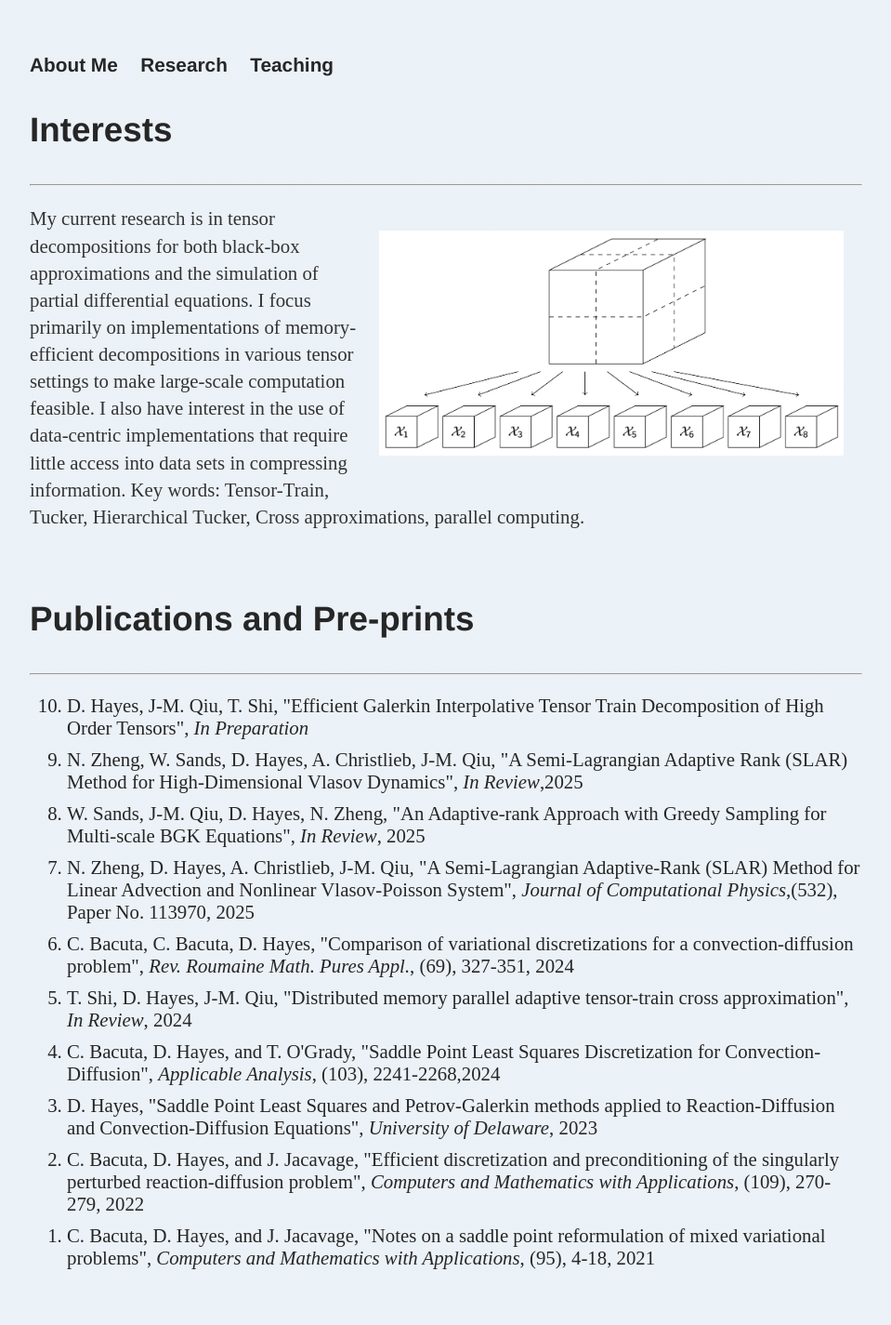
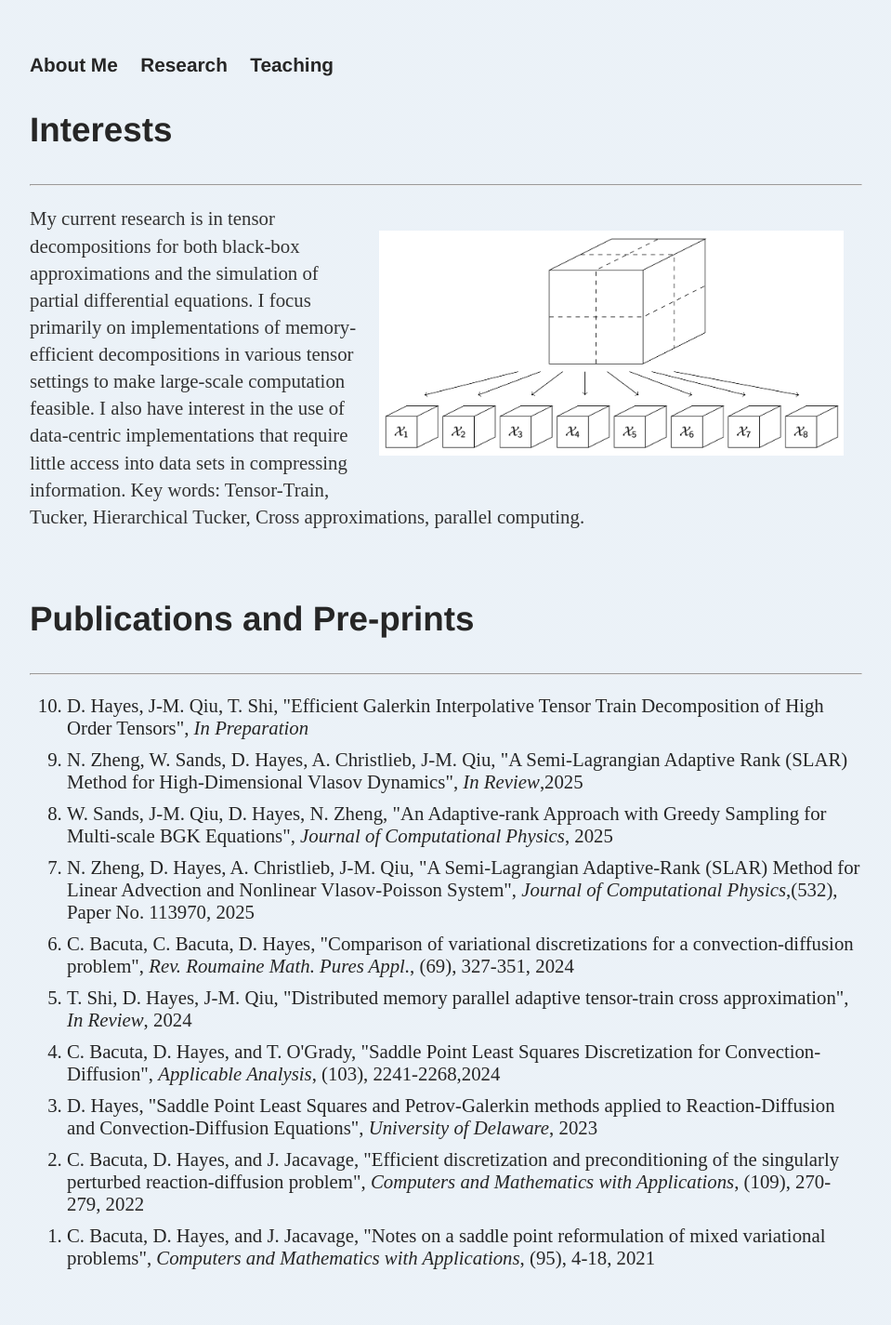
Before and after one commit to dhayes95/dhayes95.github.io, a Jekyll site: the page built from research/index.html, in a window 1280 px wide. Shown: the whole page at 93% size, without its empty margins (160-1119 px from the left). Built offline with Jekyll 4.4.1, drawn with Linux system fonts in a browser that asks for light colours.

Commit message:
Update publication status for a research paper

```diff
--- a/research/index.html
+++ b/research/index.html
@@ -20,7 +20,7 @@ title: Research Interest
 			<ol reversed>
 				<li>D. Hayes, J-M. Qiu, T. Shi, "Efficient Galerkin Interpolative Tensor Train Decomposition of High Order Tensors", <i>In Preparation</i></li>
 				<li>N. Zheng, W. Sands, D. Hayes, A. Christlieb, J-M. Qiu, "A Semi-Lagrangian Adaptive Rank (SLAR) Method for High-Dimensional Vlasov Dynamics", <i>In Review</i>,2025</li>
-				<li>W. Sands, J-M. Qiu, D. Hayes, N. Zheng, "An Adaptive-rank Approach with Greedy Sampling for Multi-scale BGK Equations", <i>In Review</i>, 2025</li>
+				<li>W. Sands, J-M. Qiu, D. Hayes, N. Zheng, "An Adaptive-rank Approach with Greedy Sampling for Multi-scale BGK Equations", <i>Journal of Computational Physics</i>, 2025</li>
 				<li>N. Zheng, D. Hayes, A. Christlieb, J-M. Qiu, "A Semi-Lagrangian Adaptive-Rank (SLAR) Method for Linear Advection and Nonlinear Vlasov-Poisson System", <i>Journal of Computational Physics</i>,(532), Paper No. 113970, 2025</li>
 				<li>C. Bacuta, C. Bacuta, D. Hayes, "Comparison of variational discretizations for a convection-diffusion problem", <i>Rev. Roumaine Math. Pures Appl.</i>, (69), 327-351, 2024 </li>
 				<li>T. Shi, D. Hayes, J-M. Qiu, "Distributed memory parallel adaptive tensor-train cross approximation", <i>In Review</i>, 2024</li>
```
